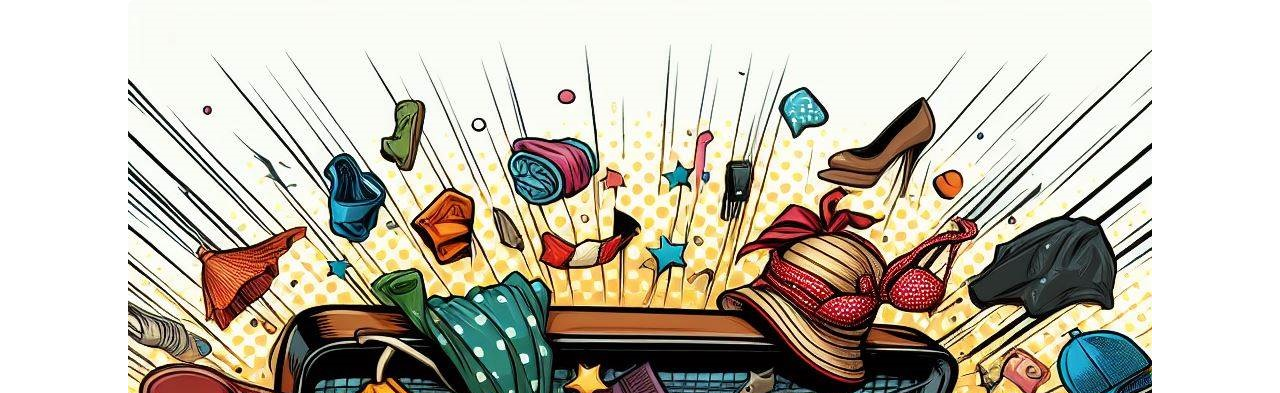
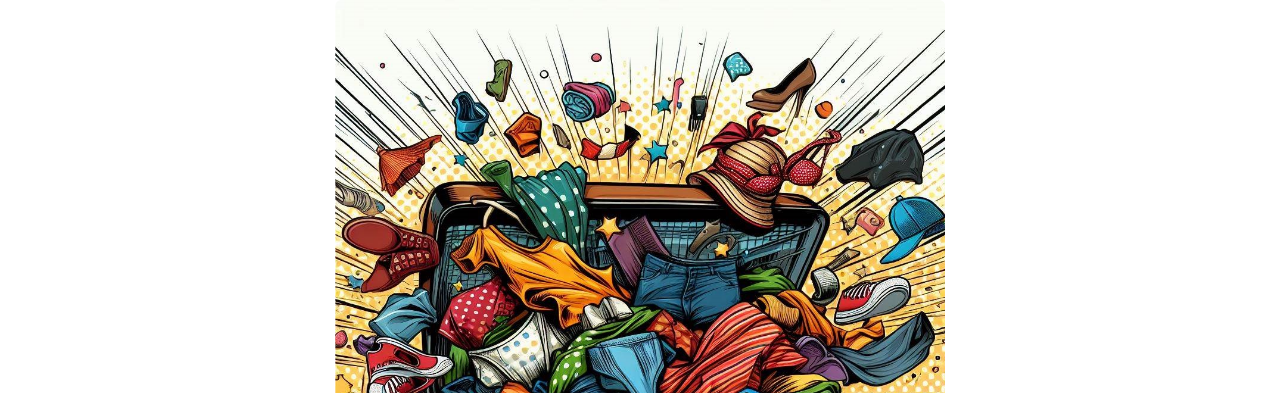
Before and after one commit to CRitterCode/travel, a website with bundled scripts: page app/html/suitcase.html in a window 1280 px wide. Shown: the top 393 px of the page. Built offline with nearby package versions, Linux system fonts and the light colour scheme.

Commit message:
issue with image overflow when using carousel with center-text.

```diff
--- a/app/html/suitcase.html
+++ b/app/html/suitcase.html
@@ -27,7 +27,7 @@
     <div class="carousel-inner">
         <div class="carousel-item active">
             <div class="text-center">
-                <img class="rounded mx-auto d-block img-fluid" src="../../public/html/pics/site-description/koffer2.jpg" alt="globus">
+                <img class="rounded mx-auto d-block img-fluid carousel-item-img-center" src="../../public/html/pics/site-description/koffer2.jpg" alt="globus">
             </div>
             <div class="container">
                 <div class="carousel-caption text-start">
@@ -37,7 +37,7 @@
         </div>
         <div class="carousel-item">
             <div class="text-center">
-                <img class="rounded mx-auto d-block img-fluid" src="../../public/html/pics/site-description/suitcase_overview.png" alt="globus">
+                <img class="rounded mx-auto d-block img-fluid carousel-item-img-center" src="../../public/html/pics/site-description/suitcase_overview.png" alt="globus">
             </div>
             <div class="container">
                 <div class="carousel-caption">
--- a/public/css/carousel.css
+++ b/public/css/carousel.css
@@ -16,6 +16,7 @@ body {
 .carousel {
     margin-bottom: 4rem;
 }
+
 /* Since positioning the image, we need to help out the caption */
 .carousel-caption {
     bottom: 3rem;
@@ -26,12 +27,22 @@ body {
 .carousel-item {
     height: 32rem;
 }
+
 .carousel-item > img {
     position: absolute;
     top: 0;
     left: 0;
     min-width: 100%;
     height: 32rem;
+}
+
+.carousel-item-img-center {
+    position: absolute;
+    top: 50%;
+    left: 50%;
+    transform: translate(-50%, -50%);
+    max-height: 100%;
+    width: auto;
 }
 
 .carousel-caption p,
@@ -49,14 +60,17 @@ body {
     margin-bottom: 1.5rem;
     text-align: center;
 }
+
 .marketing h2 {
     font-weight: 400;
 }
+
 /* rtl:begin:ignore */
 .marketing .col-lg-4 p {
     margin-right: .75rem;
     margin-left: .75rem;
 }
+
 /* rtl:end:ignore */
 
 
```
Also changed, not shown: app/html/destination.html (+2 -2 lines). Lines whose indentation alone changed are shown as unchanged.
